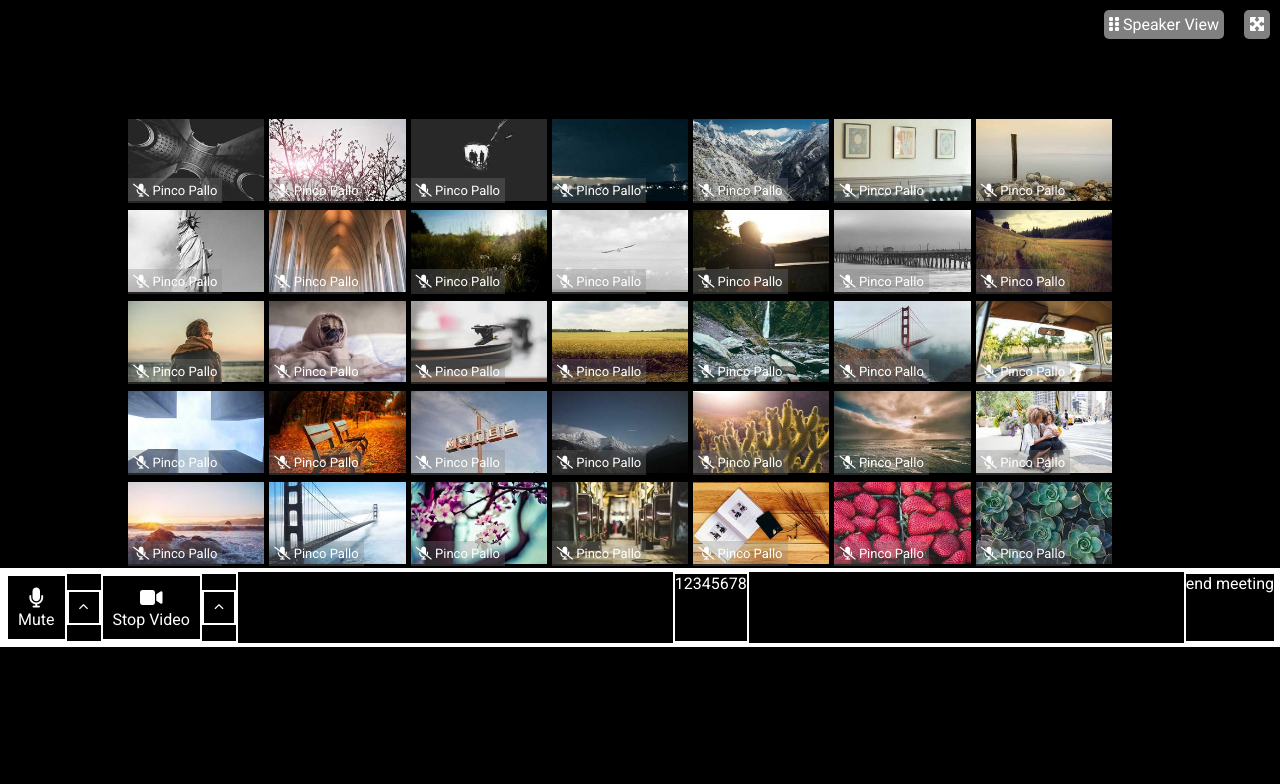
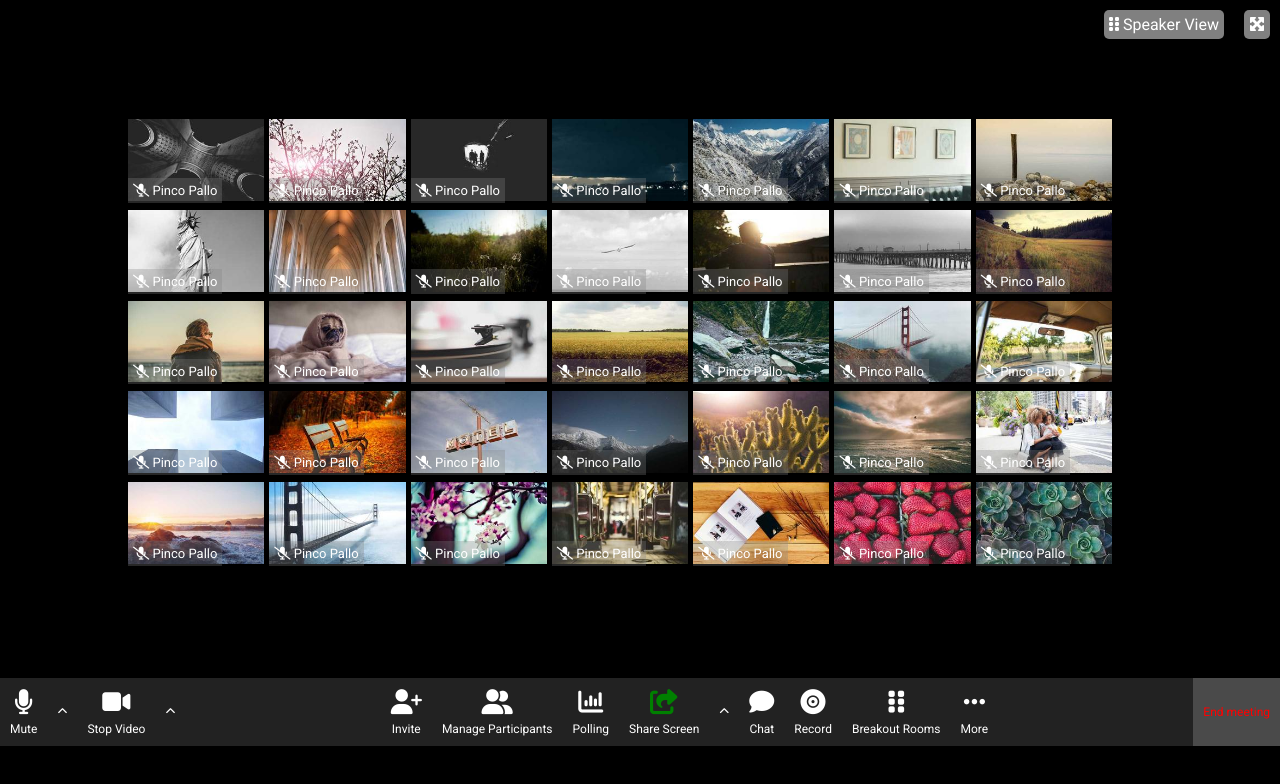
Before and after one commit to nicolozibra1/html-css-zoom, a plain HTML site: page index.html in a window 1280 px wide. Drawn offline with Linux system fonts and the light colour scheme.

Commit message:
footer-add-utlity-complete

```diff
--- a/css/style.css
+++ b/css/style.css
@@ -66,33 +66,48 @@ img{
 }
 /* FOOTER */
 footer{
+    margin-top:110px;
+    background-color: #222222;
 }
 .sub-nav{
     justify-content: space-between;
 }
-.commands{
+.commands, .utility{
     align-items: center;
 }
 a{
-    color:white;
     text-decoration: none;
 }
 i{
     color:white;
 }
-.audio-settings, .video-settings{
+.audio-settings, .video-settings, .utility-items{
     flex-direction: column;
     align-items: center;
     padding:10px;
+    color: white;
 }
-.audio, .video{
-    font-size: 20px;
+.icon{
+    font-size: 25px;
 }
-
-.mute-command, .stop-video{
-    color: white;
+.b-text{
+    font-size: 12px;
+    padding-top:5px;
 }
 .moresettings{
     font-size:10px;
     padding:10px;
 }
+.fa-share-from-square{
+    color: green;
+}
+.end-call{
+    justify-content: center;
+    align-items: center;
+    background-color:#4a4a4a;
+}
+.end-call > a{
+    color:red;
+    padding:10px;
+    font-size:12px;
+}
--- a/index.html
+++ b/index.html
@@ -166,32 +166,66 @@
         </div>
    </main>
 
-   <footer class="debug">
-        <div class="sub-nav d-flex debug">
-            <div class="commands d-flex debug">
-                <div class="audio-settings d-flex debug">
-                    <a href="#" class="audio"><i class="fa-solid fa-microphone"></i></a>
-                    <span class="mute-command">Mute</span>
+   <footer>
+        <div class="sub-nav d-flex">
+            <div class="commands d-flex">
+                <div class="audio-settings d-flex">
+                    <a href="#" class="icon"><i class="fa-solid fa-microphone"></i></a>
+                    <span class="b-text">Mute</span>
                 </div>
-                <a href="#" class="moresettings debug"><i class="fa-solid fa-chevron-up"></i></a>
-                <div class="video-settings d-flex debug">
-                    <a href="#" class="video"><i class="fa-solid fa-video"></i></a>
-                    <span class="stop-video">Stop Video</span>
+                <a href="#" class="moresettings"><i class="fa-solid fa-chevron-up"></i></a>
+                <div class="video-settings d-flex">
+                    <a href="#" class="icon"><i class="fa-solid fa-video"></i></a>
+                    <span class="b-text">Stop Video</span>
                 </div>
-                <a href="#" class="moresettings debug"><i class="fa-solid fa-chevron-up"></i></a>
+                <a href="#" class="moresettings"><i class="fa-solid fa-chevron-up"></i></a>
             </div>
-            <div class="utility d-flex debug">
-                <a href="#">1</a>
-                <a href="#">2</a>
-                <a href="#">3</a>
-                <a href="#">4</a>
-                <a href="#">5</a>
-                <a href="#">6</a>
-                <a href="#">7</a>
-                <a href="#">8</a>
+
+            <div class="utility d-flex">
+                <!-- INVITE -->
+                <div class="utility-items d-flex">
+                    <a href="#" class="icon"><i class="fa-solid fa-user-plus"></i></a>
+                    <span class="b-text">Invite</span>
+                </div>
+                <!-- MANAGE -->
+                <div class="utility-items d-flex">
+                    <a href="#" class="icon"><i class="fa-solid fa-user-group"></i></a>
+                    <span class="b-text">Manage Participants</span>
+                </div>
+                <!-- POLLING -->
+                <div class="utility-items d-flex">
+                    <a href="#" class="icon"><i class="fa-solid fa-chart-column"></i></a>
+                    <span class="b-text">Polling</span>
+                </div>
+                <!-- SHARE -->
+                <div class="utility-items d-flex">
+                    <a href="#" class="icon"><i class="fa-solid fa-share-from-square"></i></a>
+                    <span class="b-text">Share Screen</span>
+                </div>
+                <a href="#" class="moresettings"><i class="fa-solid fa-chevron-up"></i></a>
+                <!-- CHAT -->
+                <div class="utility-items d-flex">
+                    <a href="#" class="icon"><i class="fa-solid fa-comment"></i></a>
+                    <span class="b-text">Chat</span>
+                </div>
+                <!-- RECORD -->
+                <div class="utility-items d-flex">
+                    <a href="#" class="icon"><i class="fa-solid fa-record-vinyl"></i></a>
+                    <span class="b-text">Record</span>
+                </div>
+                <!-- ROOMS -->
+                <div class="utility-items d-flex">
+                    <a href="#" class="icon"><i class="fa-solid fa-grip-vertical"></i></a>
+                    <span class="b-text">Breakout Rooms</span>
+                </div>
+                <!-- MORE-INFO -->
+                <div class="utility-items d-flex">
+                    <a href="#" class="icon"><i class="fa-solid fa-ellipsis"></i></a>
+                    <span class="b-text">More</span>
+                </div>
             </div>
-            <div class="end-call debug">
-                <a href="#">end meeting</a>
+            <div class="end-call d-flex">
+                <a href="#">End meeting</a>
             </div>
         </div>
    </footer>
```
